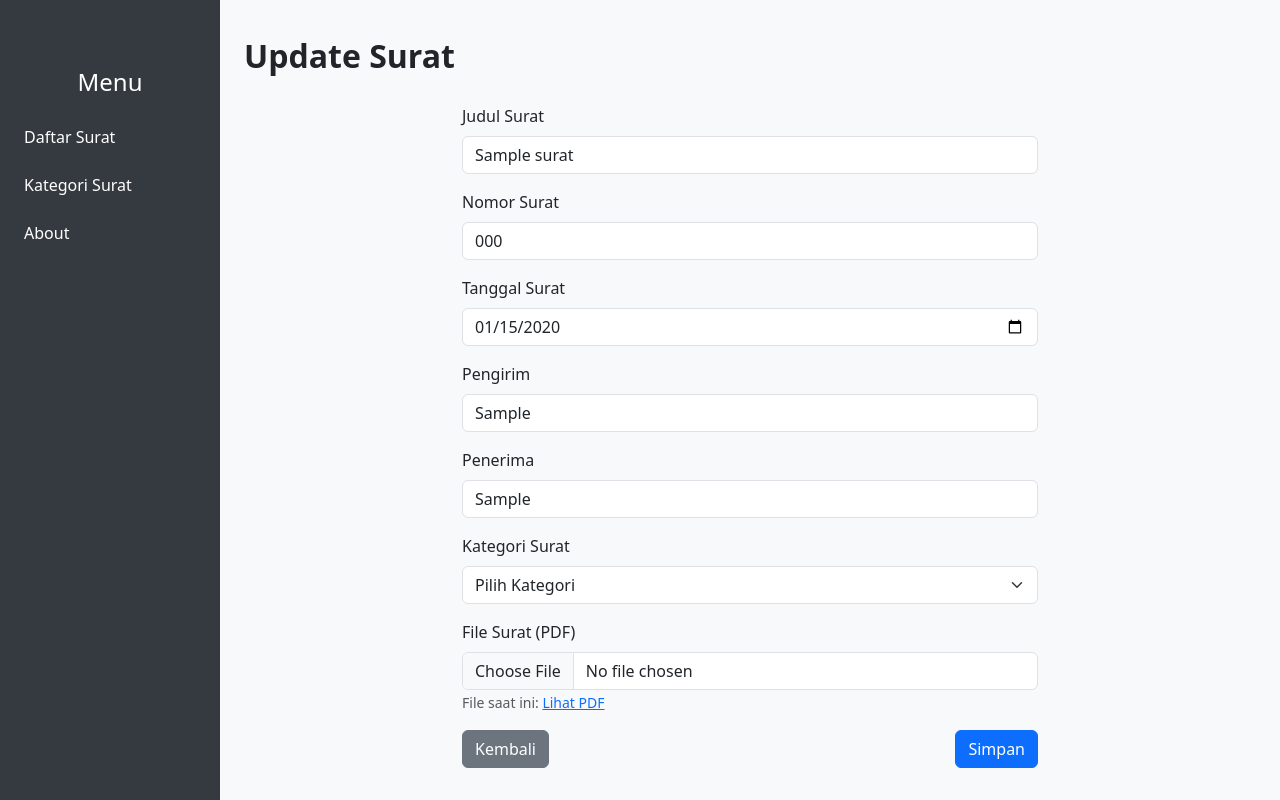
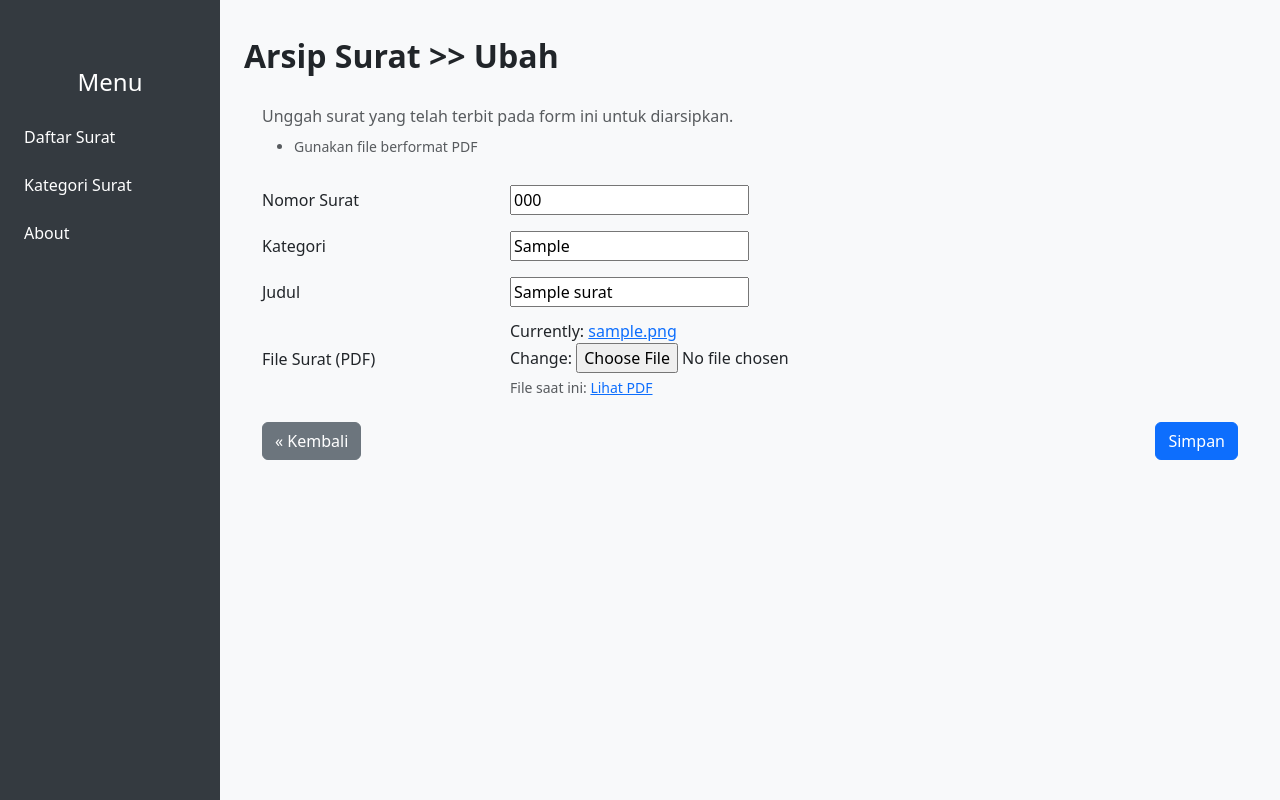
Before and after one commit to dwirez99/DriveSurat, a Django app: page /surat/1/edit/ in a window 1280 px wide. Run offline with Django 5.2, Linux system fonts and the light colour scheme; tables that the repository leaves empty hold one stand-in row (values such as "Sample post").

Commit message:
fix: view

```diff
--- a/crudsurat/templates/lihat_surat.html
+++ b/crudsurat/templates/lihat_surat.html
@@ -10,7 +10,7 @@
                     <h4>Nomor: {{ surat.nomor_surat }}</h4>
                     <div>Kategori: {{ surat.kategori }}</div>
                     <div>Judul: {{ surat.judul }}</div>
-                    <div>Waktu Unggah: {{ surat.tanggal_unggah|date:'Y-m-d H:i' }}</div>
+                    <div>Waktu Pengarsipan: {{ surat.tanggal_unggah|date:'Y-m-d H:i' }}</div>
                 </div>
                 <a href="{% url 'surat-update' surat.pk %}" class="btn btn-warning">Edit</a>
             </div>
--- a/crudsurat/templates/upload_surat.html
+++ b/crudsurat/templates/upload_surat.html
@@ -2,13 +2,17 @@
 
 {% block page_title %}
     {% if form.instance.pk %}
-        Update Surat
+        Arsip Surat >> Ubah
     {% else %}
-        Upload Surat
+        Arsip Surat >> Unggah
     {% endif %}
 {% endblock %}
 {% block content %}
-<div class="container" style="max-width: 600px;">
+<div class="container" style="max-width: 1000px;">
+    <p class="text-muted mb-2">Unggah surat yang telah terbit pada form ini untuk diarsipkan.</p>
+    <ul class="text-muted small mb-4">
+        <li>Gunakan file berformat PDF</li>
+    </ul>
     {% if messages %}
         <div aria-live="polite" aria-atomic="true" class="position-relative">
             <div class="toast-container position-fixed top-0 end-0 p-3" style="z-index: 9999;">
@@ -36,45 +40,59 @@
     {% endif %}
     <form method="post" enctype="multipart/form-data">
         {% csrf_token %}
-        <div class="mb-3">
-            <label for="judul" class="form-label">Judul Surat</label>
-            <input type="text" class="form-control" id="judul" name="judul" required value="{{ form.data.judul|default:form.initial.judul|default_if_none:'' }}">
+        <div class="row g-3 align-items-center mb-2">
+            <div class="col-md-3">
+                <label for="{{ form.nomor_surat.id_for_label }}" class="col-form-label">Nomor Surat</label>
+            </div>
+            <div class="col-md-6">
+                {{ form.nomor_surat }}
+                {% if form.nomor_surat.errors %}
+                    <div class="invalid-feedback d-block">{{ form.nomor_surat.errors.0 }}</div>
+                {% endif %}
+            </div>
         </div>
-        <div class="mb-3">
-            <label for="nomor_surat" class="form-label">Nomor Surat</label>
-            <input type="text" class="form-control" id="nomor_surat" name="nomor_surat" required value="{{ form.data.nomor_surat|default:form.initial.nomor_surat|default_if_none:'' }}">
+
+        <div class="row g-3 align-items-center mb-2">
+            <div class="col-md-3">
+                <label for="{{ form.kategori.id_for_label }}" class="col-form-label">Kategori</label>
+            </div>
+            <div class="col-md-6">
+                {{ form.kategori }}
+                {% if form.kategori.errors %}
+                    <div class="invalid-feedback d-block">{{ form.kategori.errors.0 }}</div>
+                {% endif %}
+            </div>
         </div>
-        <div class="mb-3">
-            <label for="tanggal_surat" class="form-label">Tanggal Surat</label>
-            <input type="date" class="form-control" id="tanggal_surat" name="tanggal_surat" required value="{{ form.data.tanggal_surat|default:form.initial.tanggal_surat|date:'Y-m-d' }}">
+
+        <div class="row g-3 align-items-center mb-2">
+            <div class="col-md-3">
+                <label for="{{ form.judul.id_for_label }}" class="col-form-label">Judul</label>
+            </div>
+            <div class="col-md-9">
+                {{ form.judul }}
+                {% if form.judul.errors %}
+                    <div class="invalid-feedback d-block">{{ form.judul.errors.0 }}</div>
+                {% endif %}
+            </div>
         </div>
-        <div class="mb-3">
-            <label for="pengirim" class="form-label">Pengirim</label>
-            <input type="text" class="form-control" id="pengirim" name="pengirim" required value="{{ form.data.pengirim|default:form.initial.pengirim|default_if_none:'' }}">
+
+        <div class="row g-3 align-items-center mb-4">
+            <div class="col-md-3">
+                <label for="{{ form.file_pdf.id_for_label }}" class="col-form-label">File Surat (PDF)</label>
+            </div>
+            <div class="col-md-6">
+                {{ form.file_pdf }}
+                {% if form.instance.file_pdf %}
+                    <small class="form-text text-muted d-block mt-1">File saat ini: <a href="{{ form.instance.file_pdf.url }}" target="_blank">Lihat PDF</a></small>
+                {% endif %}
+                {% if form.file_pdf.errors %}
+                    <div class="invalid-feedback d-block">{{ form.file_pdf.errors.0 }}</div>
+                {% endif %}
+            </div>
         </div>
-        <div class="mb-3">
-            <label for="penerima" class="form-label">Penerima</label>
-            <input type="text" class="form-control" id="penerima" name="penerima" required value="{{ form.data.penerima|default:form.initial.penerima|default_if_none:'' }}">
-        </div>
-        <div class="mb-3">
-            <label for="kategori" class="form-label">Kategori Surat</label>
-            <select class="form-select" id="kategori" name="kategori" required>
-                <option value="">Pilih Kategori</option>
-                <option value="Undangan" {% if form.data.kategori == 'Undangan' or form.initial.kategori == 'Undangan' %}selected{% endif %}>Undangan</option>
-                <option value="Pengumuman" {% if form.data.kategori == 'Pengumuman' or form.initial.kategori == 'Pengumuman' %}selected{% endif %}>Pengumuman</option>
-                <option value="Nota Dinas" {% if form.data.kategori == 'Nota Dinas' or form.initial.kategori == 'Nota Dinas' %}selected{% endif %}>Nota Dinas</option>
-                <option value="Pemberitahuan" {% if form.data.kategori == 'Pemberitahuan' or form.initial.kategori == 'Pemberitahuan' %}selected{% endif %}>Pemberitahuan</option>
-            </select>
-        </div>
-        <div class="mb-3">
-            <label for="file_pdf" class="form-label">File Surat (PDF)</label>
-            <input type="file" class="form-control" id="file_pdf" name="file_pdf" accept="application/pdf" {% if not form.instance.pk %}required{% endif %}>
-            {% if form.instance.file_pdf %}
-                <small class="form-text text-muted">File saat ini: <a href="{{ form.instance.file_pdf.url }}" target="_blank">Lihat PDF</a></small>
-            {% endif %}
-        </div>
+
         <div class="d-flex justify-content-between">
-            <a href="/" class="btn btn-secondary">Kembali</a>
+            <a href="{% url 'surat-list' %}" class="btn btn-secondary">« Kembali</a>
             <button type="submit" class="btn btn-primary">Simpan</button>
         </div>
     </form>
```
Also changed, not shown: crudsurat/templates/arsip_surat.html (+6 -6 lines).
